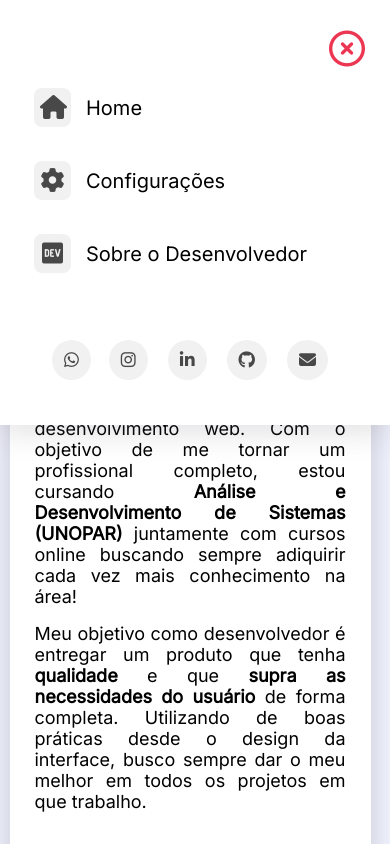
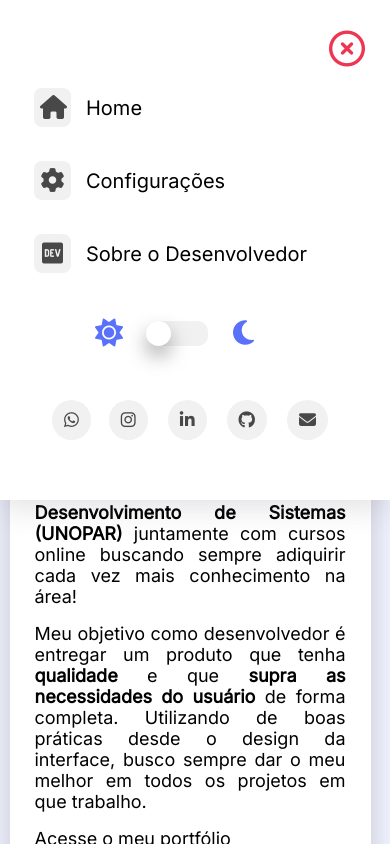
Before and after one commit to Kauasampaio96/CrudJs_Personalizado, a plain HTML site: page about.html in a window 390 px wide. Both pictures are taken after a click on the link 342 px from the left and 50 px from the top of the page. Shown: the top 844 px of the page. Drawn offline with Linux system fonts and the light colour scheme; a web font is replaced by a local one.

Commit message:
Adição de darkmode - responsividade ok

```diff
--- a/about.html
+++ b/about.html
@@ -56,6 +56,22 @@
         <a id="ss-email" class="social-single" href="mailto:kaua.sampaio.dev@gmail.com" target="_blank"><i class="fa-solid fa-envelope"></i></a>
       </div>
 
+      <div id="darkmode-box" class="darkmode-box">
+
+        <div class="darkmode-stats">
+          <i class="fa-solid fa-sun"></i>
+        </div>
+
+        <label for="switch-theme">
+          <input type="checkbox" id="switch-theme" onchange="darkLight()"> <span class="slide"></span>
+        </label>
+
+        <div class="darkmode-stats">
+          <i class="fa-solid fa-moon"></i>
+        </div>
+
+      </div><!--darkmode-box-->
+
     </div><!--sidenav-->
 
     <div class="section-box">
@@ -73,6 +89,8 @@
 
           <p class="text-content">Meu objetivo como desenvolvedor é entregar um produto que tenha <b>qualidade</b> e que <b>supra as necessidades do usuário</b> de forma completa. Utilizando de boas práticas desde o design da interface, busco sempre dar o meu melhor em todos os projetos em que trabalho.</p>
 
+          <p class="text-content"><a class="portfolio-link" href="https://kauachaves-portfolio.netlify.app/#" target="_blank">Acesse o meu portfólio</a></p>
+
           <p class="text-content">Entre em contato comigo:</p>
 
           <div class="social-btns about">
@@ -86,8 +104,7 @@
         </div>
       </div>
 
-    </div>
-
+    </div><!--Section box-->
 
   </div><!--Main-->
   <script src="main.js"></script>
--- a/main.js
+++ b/main.js
@@ -4,16 +4,21 @@ const iconBox = document.getElementById('iconbox')
 const iconSingle = document.querySelectorAll('#icon-single')
 const iconSingleText = document.querySelectorAll('#icon-single-text')
 const socialButtons = document.getElementById('socialbtns')
+const switchButton = document.getElementById('switch-theme')
+const darkmodeBox = document.getElementById('darkmode-box')
+const html = document.querySelector('html')
+
+const darkLight = () => {
+  html.classList.toggle('dark-mode')
+}
 
 
 const abrirMenu = () => {
   sidenavBox.classList.add('openbox')
 
   sidenavButton.innerHTML = '<i class="fa-regular fa-circle-xmark"></i>'
-  sidenavButton.style.color = '#EC3652'
+  sidenavButton.style.color = 'var(--red)'
   sidenavButton.dataset.status = 'open'
-
-  socialButtons.style.display = 'flex'
 
   iconBox.style.display = 'flex'
 
@@ -26,6 +31,10 @@ const abrirMenu = () => {
     element.style.display='block'
   })
 
+  socialButtons.style.display = 'flex'
+
+  darkmodeBox.style.display='flex'
+
   return
 
 }
@@ -35,10 +44,10 @@ const abrirMenuMbl = () => {
   sidenavBox.classList.add('openboxmbl')
 
   sidenavButton.innerHTML = '<i class="fa-regular fa-circle-xmark"></i>'
-  sidenavButton.style.color = '#EC3652'
+  sidenavButton.style.color = 'var(--red)'
   sidenavButton.dataset.status = 'open'
 
-  iconBox.style.display = 'flex'
+
 
   socialButtons.style.display = 'flex'
   socialButtons.style.position = 'static'
@@ -52,6 +61,11 @@ const abrirMenuMbl = () => {
   iconSingleText.forEach(element => {
     element.style.display='block'
   })
+
+  darkmodeBox.style.display='flex'
+  darkmodeBox.style.display='flex'
+
+  iconBox.style.display = 'flex'
 
   return
 
@@ -68,13 +82,15 @@ const fecharMenu = () => {
     element.style.display='none'
   })
 
-  socialButtons.style.display = 'none'
-
   sidenavButton.dataset.status = 'close'
 
   sidenavButton.innerHTML = '<i  class="fa-solid fa-bars-staggered"></i>'
 
   sidenavButton.style.color = 'var(--gray)'
+
+  darkmodeBox.style.display='none'
+
+  socialButtons.style.display = 'none'
 
   sidenavBox.classList.remove('openbox')
 
@@ -87,8 +103,6 @@ const fecharMenuMbl = () => {
 
   socialButtons.style.display = 'none'
 
-  iconBox.style.display = 'none'
-
   sidenavButton.dataset.status = 'close'
 
   sidenavButton.innerHTML = '<i  class="fa-solid fa-bars-staggered"></i>'
@@ -96,6 +110,10 @@ const fecharMenuMbl = () => {
   sidenavButton.style.color = 'var(--gray)'
 
   sidenavBox.classList.remove('openboxmbl')
+
+  darkmodeBox.style.display='none'
+
+  iconBox.style.display = 'none'
 
   return
 
--- a/sass/_utilities.sass
+++ b/sass/_utilities.sass
@@ -18,7 +18,7 @@
 %sidenav-format
   width: 100px
   height: 100vh
-  background: white
+  background: var(--light)
   display: flex
   flex-direction: column
   align-items: center
--- a/sass/_variables.sass
+++ b/sass/_variables.sass
@@ -1,15 +1,25 @@
 :root
   --primary: #5A71F9
-  --light-primary: #EBEEFE
+  --invert-primary: #5A71F9
+  --light-primary: #5A71F9
+  --bg-light-primary: #d7ddffa0
   --background: #F1F3FF
+  --permanent-light: #FFF
   --light: #FFF
   --light-gray: #F1F1F1
   --gray: rgba(0, 0, 0, 0.7)
+  --black: #000
+  --red: #EC3652
 
 .dark-mode:root
+  --invert-primary: #ffffff
   --primary: #5A71F9
-  --light-primary: #5D71A2
+  --bg-light-primary: #a7b2ec8d
+  --light-primary: #a3afff
   --background: #293145
+  --permanent-light: #FFF
   --light: #54658F
   --light-gray: #5D71A2
-  --gray: #FFF
+  --gray: #eae4e4
+  --black: #eae4e4
+  --red: #ffffff
--- a/sass/style.sass
+++ b/sass/style.sass
@@ -28,7 +28,7 @@ body
 
   .openboxmbl.sidenav
     @extend %sidenav-format
-    height: 425px
+    height: 500px
     width: 100vw
     align-items: flex-end
     padding: 27px 25px
@@ -64,7 +64,6 @@ body
       margin: 30px 0 0 0
 
       @include u.responsive
-        flex-direction: flex
         align-items: flex-start
         width: 90%
         margin: 0 50px 0 0
@@ -82,17 +81,17 @@ body
 
         &:hover
           cursor: pointer
-          background-color: var(--light-primary)
+          background-color: var(--bg-light-primary)
           border-radius: 15px
 
           .sidenav-icon
             background-color: var(--primary)
 
             i
-              color: var(--light)
+              color: var(--permanent-light)
 
           p
-            color: var(--primary)
+            color: var(--invert-primary)
             text-decoration: underline
 
 
@@ -126,11 +125,11 @@ body
             background-color: var(--primary)
 
             i
-              color: var(--light)
+              color: var(--permanent-light)
 
 .linkintext
   text-decoration: none
-  color: #000
+  color: var(--black)
   &:hover
     color: var(--primary)
 
@@ -154,7 +153,7 @@ body
     font-size: 2rem
     margin-bottom: 36px
     font-family: 'Playfair Display', sans-serif
-    color: var(--primary)
+    color: var(--light-primary)
 
   .flex-box
     display: flex
@@ -198,17 +197,26 @@ body
         font-weight: 500
         text-align: left
         margin-bottom: 25px
+        color: var(--black)
 
         b
-          color: var(--primary)
+          color: var(--light-primary)
           font-weight: 800
 
       .text-content
         margin-bottom: 16px
         font-size: 1.125rem
+        color: var(--black)
 
         &:last-of-type
           margin-top: 35px
+
+        .portfolio-link
+          transition: .3s
+          color: var(--black)
+
+          &:hover
+            color: var(--invert-primary)
 
 
 
@@ -219,7 +227,7 @@ body
 
 
 .about.social-btns
-  margin: 45px auto
+  margin: 25px auto
   display: flex
 
 
@@ -228,7 +236,7 @@ body
   bottom: 75px
 
   @include u.responsive
-    margin-top: 50px
+    margin-top: 110px
 
   .social-single
     font-size: 19px
@@ -294,3 +302,74 @@ body
     &:hover
       background-color: #c71610
       color: white
+
+
+//Darkmode
+
+.darkmode-box
+  display: none
+  align-items: center
+  position: absolute
+  bottom: 180px
+  margin: 0 20%
+
+  @include u.responsive
+    margin: 0
+    bottom: 150px
+    left: 70px
+
+  .darkmode-stats
+    margin: 0 15px
+    font-size: 22px
+    color: var(--invert-primary)
+
+    @include u.responsive
+      margin: 0 25px
+      font-size: 28px
+
+  #switch-theme
+    width: 0
+    height: 0
+    opacity: 0
+
+    &:checked + .slide:before
+
+
+       @include u.responsive
+         transform: translateX(40px)
+
+
+
+  label
+    display: block
+    height: 15px
+    width: 45px
+    position: relative
+    cursor: pointer
+
+    @include u.responsive
+      height: 25px
+      width: 60px
+
+    .slide
+      position: absolute
+      width: 100%
+      height: 100%
+      background-color: var(--light-gray)
+      border-radius: 10px
+
+      &:before
+        position: absolute
+        content: ''
+        height: 20px
+        width: 20px
+        background-color: white
+        box-shadow: rgba(0, 0, 0, 0.35) 0px 10px 20px
+        border-radius: 50%
+        top: 0px
+        left: -2px
+        transition: .5s
+
+        @include u.responsive
+          width: 25px
+          height: 25px
```
Also changed, not shown: css/style.css, 1 other file.
